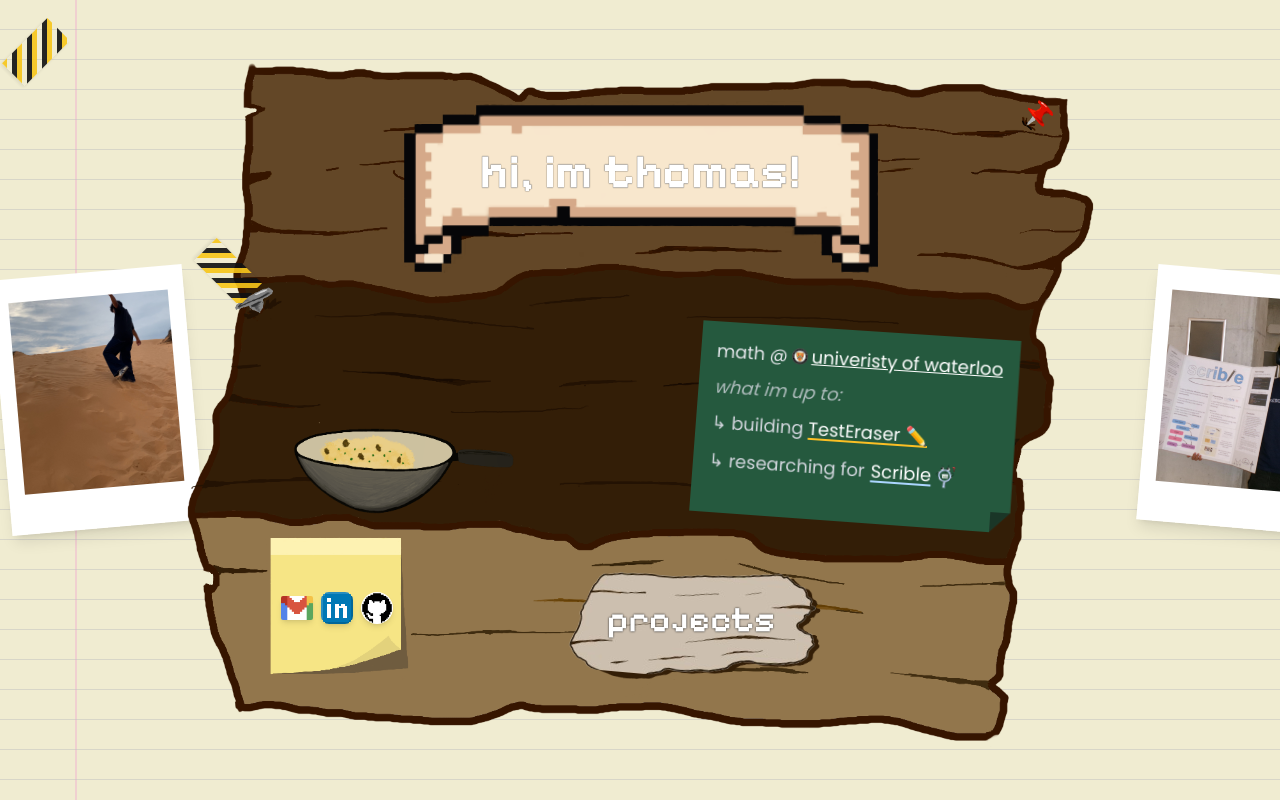
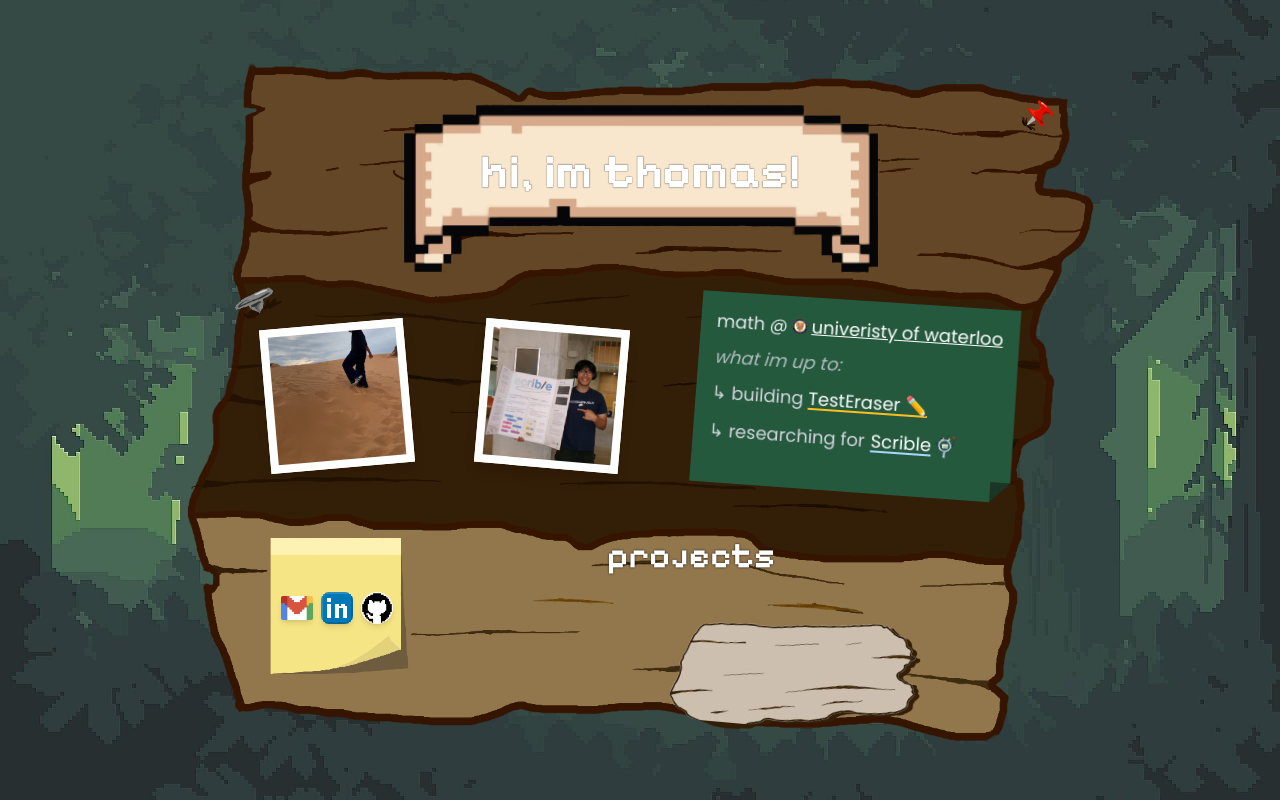
Before and after one commit to forkiron/thomaslenh, a React (Vite) app: page / in a window 1280 px wide. Built offline with nearby package versions, Linux system fonts and the light colour scheme.

Commit message:
changed bg and added more animations

```diff
--- a/src/components/Profile.tsx
+++ b/src/components/Profile.tsx
@@ -1,21 +1,28 @@
-import wok from "../assets/wok.gif";
+import thomas1 from "../assets/thomas1.jpg";
+import thomas2 from "../assets/thomas2.jpg";
 import uw from "../assets/uw.png";
 import scrible from "../assets/scrible.gif";
 import back from "../assets/backgroundwood.png";
 import front from "../assets/visiblewood.png";
 import banner from "../assets/banner.png";
 import { useState } from "react";
-import { globalIgnores } from "eslint/config";
 
 interface ProfileProps {
   onShowProjects: () => void;
+  showProfile: boolean;
 }
 
-const Profile = ({ onShowProjects }: ProfileProps) => {
+const Profile = ({ onShowProjects, showProfile }: ProfileProps) => {
   const [isClicked, setIsClicked] = useState(true);
   const [isHovered, setIsHovered] = useState(false);
   return (
-    <div className="flex flex-col w-[750px] h-[600px] font-[Poppins] ">
+    <div
+      className={`flex flex-col w-[750px] h-[600px] font-[Poppins] transition-all duration-1000 ease-out ${
+        showProfile
+          ? "opacity-100 translate-y-0 scale-100"
+          : "opacity-90 translate-y-2 scale-98"
+      }`}
+    >
       <div className="flex h-50 flex-col">
         <div className="flex flex-col justify-center items-center">
           <img
@@ -35,12 +42,32 @@ const Profile = ({ onShowProjects }: ProfileProps) => {
         </div>
       </div>
       <div className="flex flex-col  gap-16 ">
-        <div className="flex items-center   justify-between">
-          <img
-            className="w-65 h-65 hover:scale-110 transition-all duration-300"
-            src={wok}
-            alt=""
-          />
+        <div className="flex items-center justify-between">
+          {/* Left Polaroid */}
+          <div className="flex-shrink-0">
+            <div className="relative bg-white p-2 shadow-lg transform rotate-[-5deg] hover:scale-110 transition-all duration-300">
+              <img
+                className="w-32 h-32 object-cover"
+                src={thomas1}
+                alt="Thomas Lenh Photo 1"
+              />
+              {/* Polaroid white border */}
+              <div className="absolute inset-0 border-4 border-white pointer-events-none"></div>
+            </div>
+          </div>
+
+          {/* Right Polaroid */}
+          <div className="flex-shrink-0">
+            <div className="relative bg-white p-2 shadow-lg transform rotate-[5deg] hover:scale-110 transition-all duration-300">
+              <img
+                className="w-32 h-32 object-cover"
+                src={thomas2}
+                alt="Thomas Lenh Photo 2"
+              />
+              {/* Polaroid white border */}
+              <div className="absolute inset-0 border-4 border-white pointer-events-none"></div>
+            </div>
+          </div>
           <div
             className="relative flex flex-col text-lg gap-2 bg-pink-200 h-48 p-4 shadow-lg transform rotate-2 transition-all duration-300 hover:scale-105 hover:rotate-1 font-[Poppins]"
             style={{
@@ -137,7 +164,7 @@ const Profile = ({ onShowProjects }: ProfileProps) => {
               onMouseEnter={() => setIsHovered(true)}
             />
             <div
-              className={`relative mb-20 ml-113 z-20 flex cursor-pointer transition-all duration-100 items-center justify-center h-full text-white font-semibold text-4xl cursor-pointer ${
+              className={`relative mb-20 ml-113 z-20 flex cursor-pointer transition-all duration-100 items-center justify-center h-full text-white font-semibold text-4xl ${
                 isHovered ? "scale-105" : ""
               }`}
               style={{
--- a/src/pages/Home.tsx
+++ b/src/pages/Home.tsx
@@ -1,21 +1,18 @@
-import React, { useState, useEffect } from "react";
-import { GridBackgroundDemo } from "../components/background/GridBackgroundDemo";
+import { useState, useEffect } from "react";
 import Profile from "../components/Profile";
-import Polaroid from "../components/Polaroid";
 import ProjectCard from "../components/ProjectCard";
 import plankbackground from "../assets/plankbackground.png";
 import visiblewood from "../assets/visiblewood.png";
-import thomas1 from "../assets/thomas1.jpg";
-import thomas2 from "../assets/thomas2.jpg";
 import email from "../assets/emailpixel.jpg";
 import linkedin from "../assets/linkedinpixel.png";
 import github from "../assets/githubpixel.png";
+import pixelArt from "../assets/pixel-art-1.jpeg";
+import wok from "../assets/wok.gif";
 
 const Home = () => {
   const [showProjects, setShowProjects] = useState(false);
   const [searchTerm, setSearchTerm] = useState("");
-  const [isLoading, setIsLoading] = useState(true);
-  const [showWashiTapes, setShowWashiTapes] = useState(false);
+  const [showProfile, setShowProfile] = useState(true);
 
   const handleShowProjects = () => {
     setShowProjects(true);
@@ -27,47 +24,34 @@ const Home = () => {
 
   // Loading animation sequence
   useEffect(() => {
-    const timer1 = setTimeout(() => {
-      setIsLoading(false); // Stop rotation
-    }, 1500); // Rotate for 1.5 seconds
-
-    const timer2 = setTimeout(() => {
-      setShowWashiTapes(true); // Show washi tapes
-    }, 2000); // Show washi tapes after rotation stops
+    const timer = setTimeout(() => {
+      setShowProfile(true); // Trigger profile animation
+    }, 2000); // Show profile after 2 seconds
 
     return () => {
-      clearTimeout(timer1);
-      clearTimeout(timer2);
+      clearTimeout(timer);
     };
   }, []);
   return (
-    <div className="fixed w-screen min-h-screen">
-      {/* bg paper */}
+    <div className="fixed w-screen min-h-screen bg-black overflow-hidden">
+      {/* bg pixel art */}
       <div
         className={`absolute inset-0 -z-20 transition-all duration-300 ${
           showProjects ? "blur-sm" : ""
         }`}
-      >
-        <GridBackgroundDemo />
-      </div>
+        style={{
+          backgroundImage: `url(${pixelArt})`,
+          backgroundSize: "cover",
+          backgroundPosition: "center",
+          backgroundRepeat: "no-repeat",
+          backgroundAttachment: "fixed",
+        }}
+      />
       <div
         className={`flex justify-center items-center min-h-screen overflow-hidden transition-all duration-300 ${
           showProjects ? "blur-sm" : ""
         }`}
       >
-        {/* Left Polaroid */}
-        <div className="flex-shrink-0 mr-8">
-          <Polaroid
-            image={thomas1}
-            alt="Thomas Lenh Photo 1"
-            topMargin="mt-6"
-            leftOffset="left-15"
-            rotationDegrees={isLoading ? -15 : -5}
-            translateY={isLoading ? -20 : 0}
-            shadow="shadow-lg"
-          />
-        </div>
-
         {/* Wood Plank - Centered */}
         <div
           className="relative flex flex-col md:flex-row
@@ -75,7 +59,10 @@ const Home = () => {
                bg-no-repeat bg-contain bg-center justify-center items-center flex-shrink-0"
           style={{ backgroundImage: `url(${plankbackground})` }}
         >
-          <Profile onShowProjects={handleShowProjects} />
+          <Profile
+            onShowProjects={handleShowProjects}
+            showProfile={showProfile}
+          />
 
           {/* Social media icons positioned on the sticky note in bottom left */}
           <div
@@ -104,58 +91,16 @@ const Home = () => {
             </div>
           </div>
         </div>
-        {/* Right Polaroid */}
-        <div className="flex-shrink-0 ml-8">
-          <Polaroid
-            image={thomas2}
-            alt="Thomas Lenh Photo 2"
-            topMargin="mt-6"
-            rotationDegrees={isLoading ? 15 : 5}
-            translateY={isLoading ? -20 : 0}
-            shadow="shadow-lg"
-          />
-        </div>
       </div>
-
-      {/*  washi tape pieces (left and right) respectively*/}
-      <div
-        className={`absolute top-60 left-53 w-8 h-16 transform rotate-135 pointer-events-none transition-all duration-1000 ${
-          showProjects ? "blur-sm" : ""
-        } ${
-          showWashiTapes
-            ? "opacity-90 translate-x-0"
-            : "opacity-0 -translate-x-8"
-        }`}
-        style={{
-          background:
-            "repeating-linear-gradient(45deg, #f7c61a 0, #f7c61a 5px, transparent 5px, transparent 10px, #101010 10px, #101010 15px)",
-          boxShadow: "0 2px 4px rgba(0,0,0,0.1)",
-          zIndex: 10,
-        }}
-      ></div>
-      <div
-        className={`absolute top-60 right-40 w-8 h-16 transform rotate-45 pointer-events-none transition-all duration-1000 ${
-          showProjects ? "blur-sm" : ""
-        } ${
-          showWashiTapes
-            ? "opacity-90 translate-x-0"
-            : "opacity-0 translate-x-8"
-        }`}
-        style={{
-          background:
-            "repeating-linear-gradient(45deg, #f7c61a 0, #f7c61a 5px, transparent 5px, transparent 10px, #101010 10px, #101010 15px)",
-          top: "20px",
-          left: "20px",
-          boxShadow: "0 2px 4px rgba(0,0,0,0.1)",
-          zIndex: 10,
-        }}
-      ></div>
 
       {/* Projects Modal */}
       {showProjects && (
         <div className="fixed inset-0 z-50 flex items-center justify-center">
-          {/* Backdrop */}
-          <div className="absolute inset-0" onClick={handleCloseProjects}></div>
+          {/* Backdrop with blur */}
+          <div
+            className="absolute inset-0 bg-black/20 backdrop-blur-sm"
+            onClick={handleCloseProjects}
+          ></div>
 
           {/* Modal Content */}
           <div className="relative w-200 bg-black/30 backdrop-blur-3xl rounded-xl border border-white/20 max-h-[90vh] overflow-y-auto shadow-2xl">
@@ -182,7 +127,15 @@ const Home = () => {
                     Thomas Lenh
                   </p>
                 </div>
-                <div className="text-2xl h-max font-bold">phelllo </div>
+                <div className="flex items-center gap-4">
+                  <div className="text-2xl h-max font-bold">phelllo </div>
+                  {/* Wok gif in top right corner */}
+                  <img
+                    className="w-16 h-16 object-cover rounded-lg shadow-lg hover:scale-110 transition-all duration-300"
+                    src={wok}
+                    alt="Wok cooking animation"
+                  />
+                </div>
               </div>
               {/* Search bar */}
               <div className="w-130 mx-auto mt-4 px-4">
```
Also changed, not shown: src/assets/pixel-art-1.jpeg (added).
